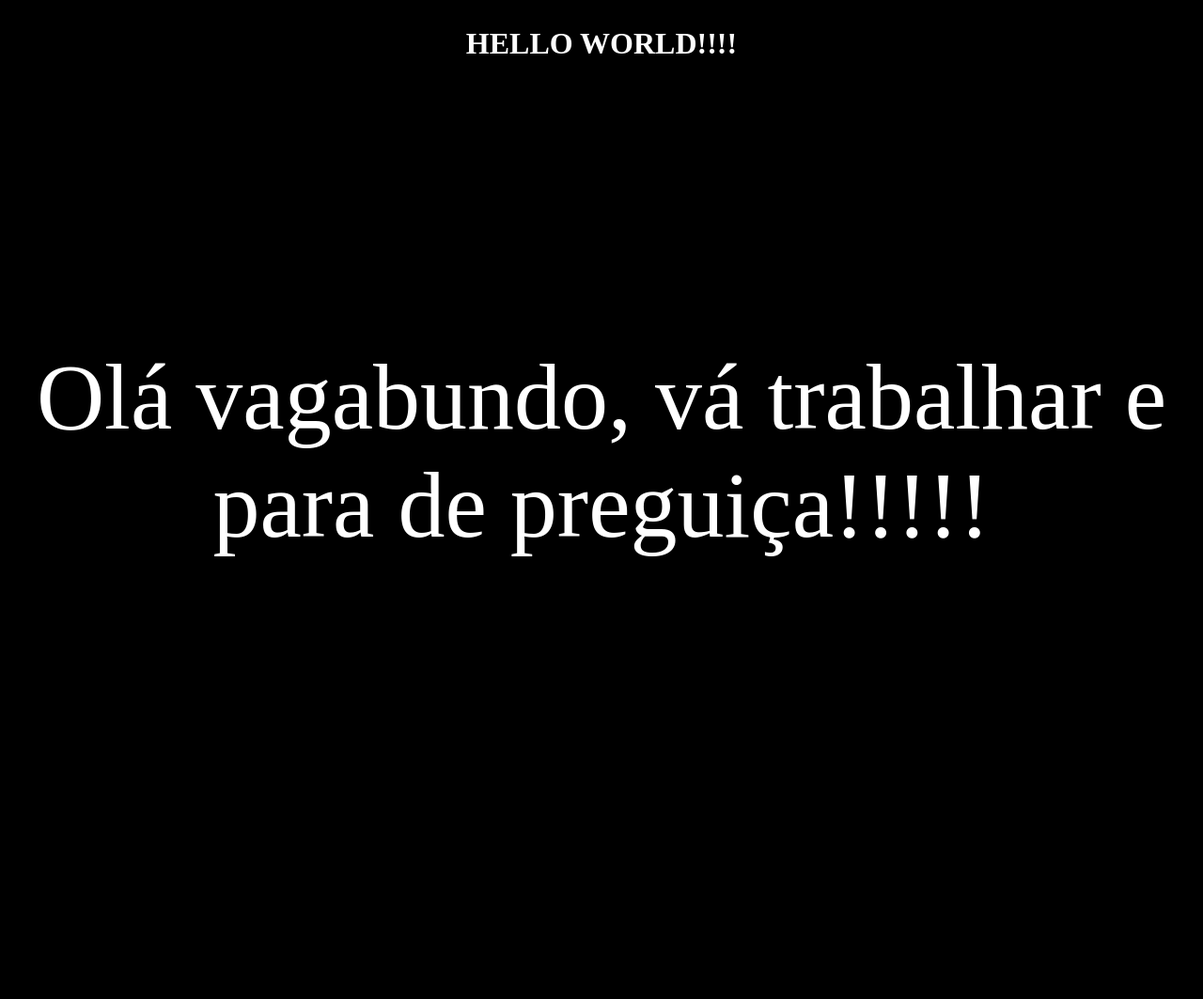
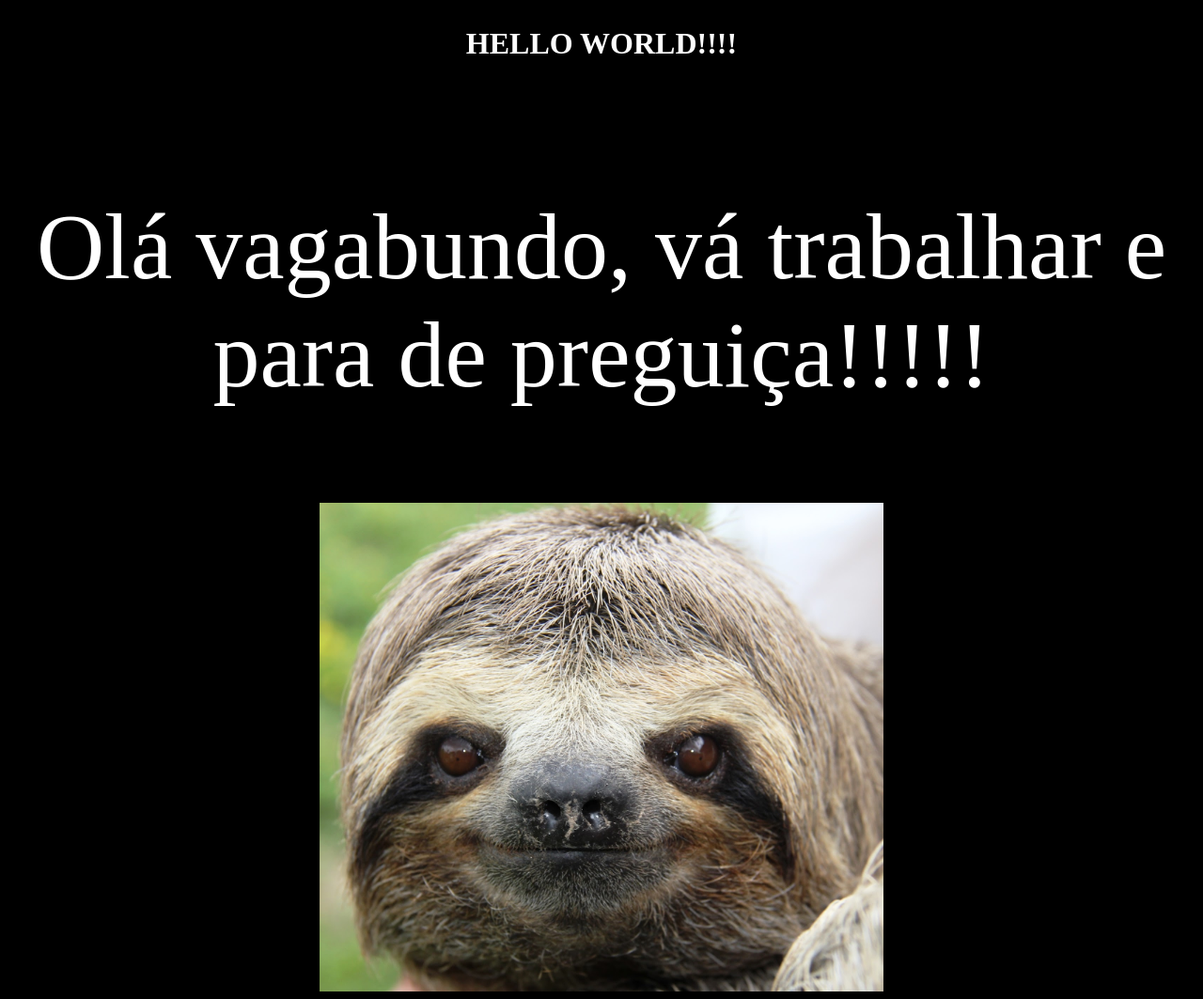
Before and after one commit to AleDatt/Curioso, a plain HTML site: page index.html in a window 1280 px wide. Shown: the whole page at 94% size. Before the commit the page ends 800 px from the top, so only its background shows below. Drawn offline with Linux system fonts and the light colour scheme; files whose address does not match are found by name.

Commit message:
adicionando imagem

```diff
--- a/index.html
+++ b/index.html
@@ -10,15 +10,18 @@
 }
 p{
 font-size:100px;
-padding-top: 25vh;
+padding-top: 5vh;
 }
 h1{
 padding-top: 20px;
 }
+img{
+width: 600px
 </style>
 </head>
 <body>
 	<center><h1>HELLO WORLD!!!!</h1></center>
 	<center><p>Olá vagabundo, vá trabalhar e para de preguiça!!!!!</p></center>
+	<center><img src="C:\Users\alexandre.dattilio\OneDrive - SENAC - SP\Documentos\site01\imgs\preguica-preta-7.jpg"></center>
 </body>
 </html>
```
Also changed, not shown: imgs/preguica-preta-7.jpg (added).
